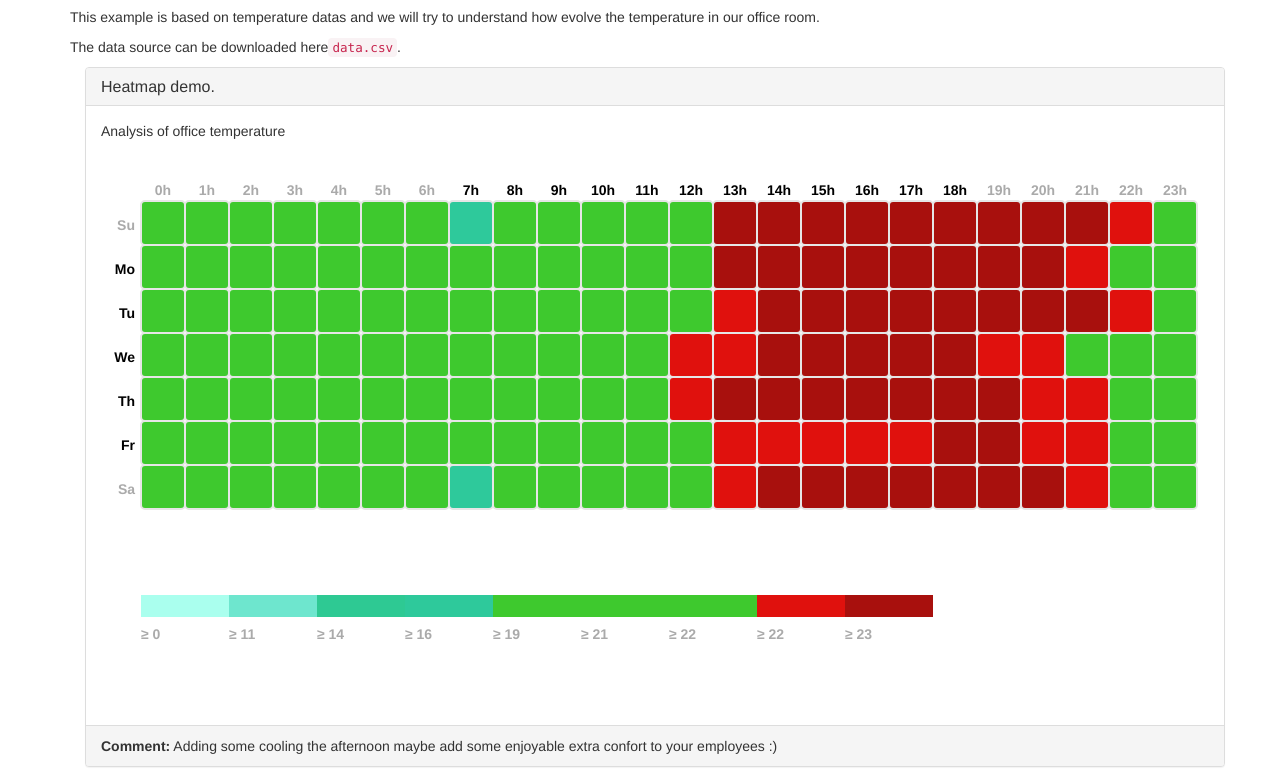
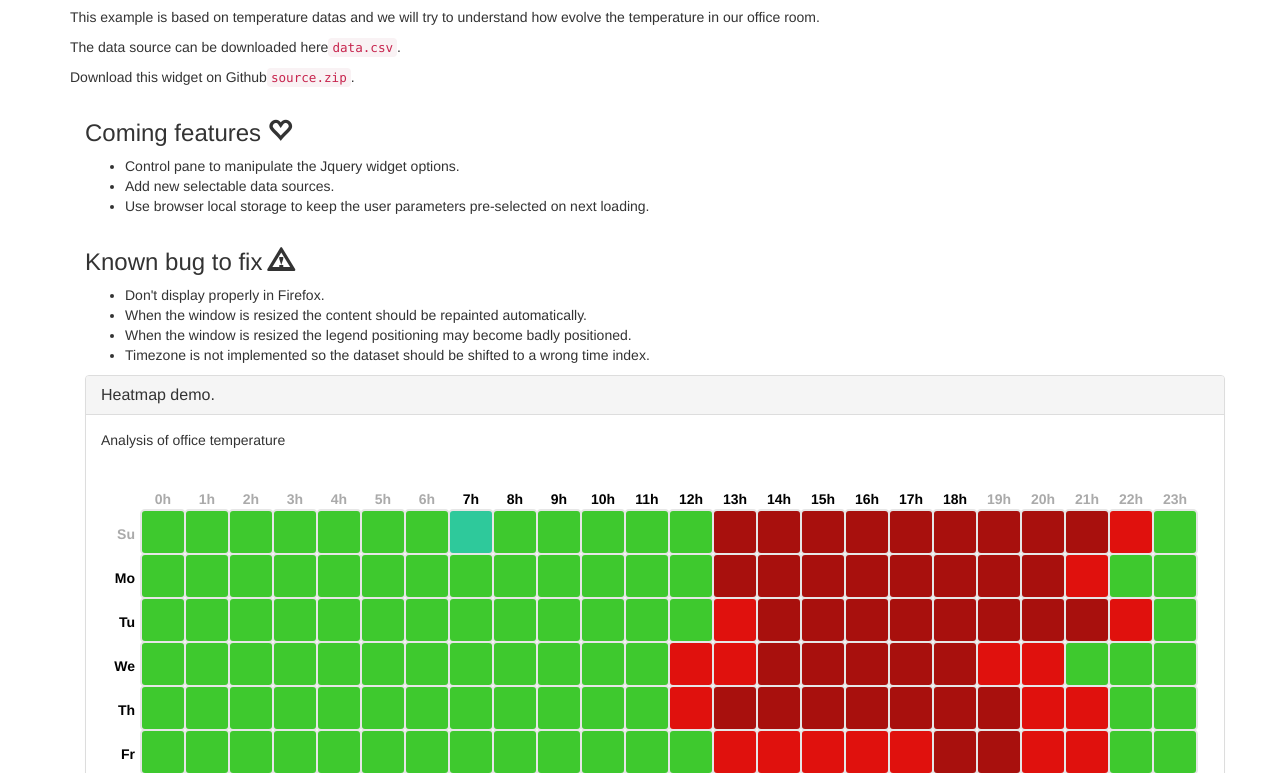
Before and after one commit to antowan/jquery-widget-heatmap, a plain HTML site: page index.html in a window 1280 px wide. Shown: the part 218-991 px from the top of the page. Drawn offline with Linux system fonts and the light colour scheme.

Commit message:
modification de la page d'accueil

```diff
--- a/index.html
+++ b/index.html
@@ -28,7 +28,7 @@
                     <span class="icon-bar"></span>
                 </button>
                 <a class="navbar-brand" href="http://wawax.co">
-                    <img src="img/mascotte.png" style="height: 50px;" alt="logo" />wawax demo. - Heatmap
+                    <img src="img/mascotte.png" style="height: 50px;" alt="logo" />&nbsp;wawax.co
                 </a>
             </div>
 
@@ -48,7 +48,7 @@
 
         <div class="row">
             <div class="col-lg-12">
-                <h1>Welcome on this demo page !</h1>
+                <h1>Heatmap JQuery Widget demo. </h1>
                 <p>
                     When you have a huge amount of data you want to analyse globally, it could be relevant to identify at first general patterns in order to understand qualitatively your data set.
                 </p>
@@ -58,8 +58,48 @@
                 <p>
                     The data source can be downloaded here<a href="datas/data.csv"><code>data.csv</code></a>.
                 </p>
+                <p>
+                    Download this widget on Github<a href="https://github.com/antowan/jquery-widget-heatmap/archive/master.zip"><code>source.zip</code></a>.
+                </p>
 
                 <div class="container">
+                    <div class="row clearfix">
+                        <div class="col-md-12 column">
+                            <h3>
+                                Coming features&nbsp;<span class="glyphicon glyphicon-heart-empty"></span>
+                            </h3>
+                            <ul>
+                                <li>
+                                    Control pane to manipulate the Jquery widget options.
+                                </li>
+                                <li>
+                                    Add new selectable data sources.
+                                </li>
+                                <li>
+                                    Use browser local storage to keep the user parameters pre-selected on next loading.
+                                </li>
+                            </ul>
+                        </div>
+                        <div class="col-md-12 column">
+                            <h3>
+                                Known bug to fix&nbsp;<span class="glyphicon glyphicon-warning-sign"></span>
+                            </h3>
+                            <ul>
+                                <li>
+                                    Don't display properly in Firefox.
+                                </li>
+                                <li>
+                                    When the window is resized the content should be repainted automatically.
+                                </li>
+                                <li>
+                                    When the window is resized the legend positioning may become badly positioned.
+                                </li>
+                                <li>
+                                    Timezone is not implemented so the dataset should be shifted to a wrong time index.
+                                </li>
+                            </ul>
+                        </div>
+                    </div>
                     <div class="row clearfix">
                         <div class="col-md-12 column">
                             <div class="panel panel-default">
@@ -77,14 +117,13 @@
                             </div>
                         </div>
                     </div>
+
+
                 </div>
-                <p>
-
-                </p>
             </div>
         </div>
+    </div>
 
-    </div>
     <!-- /.container -->
 
     <!-- JavaScript -->
```
Also changed, not shown: LICENCE.txt (added).
